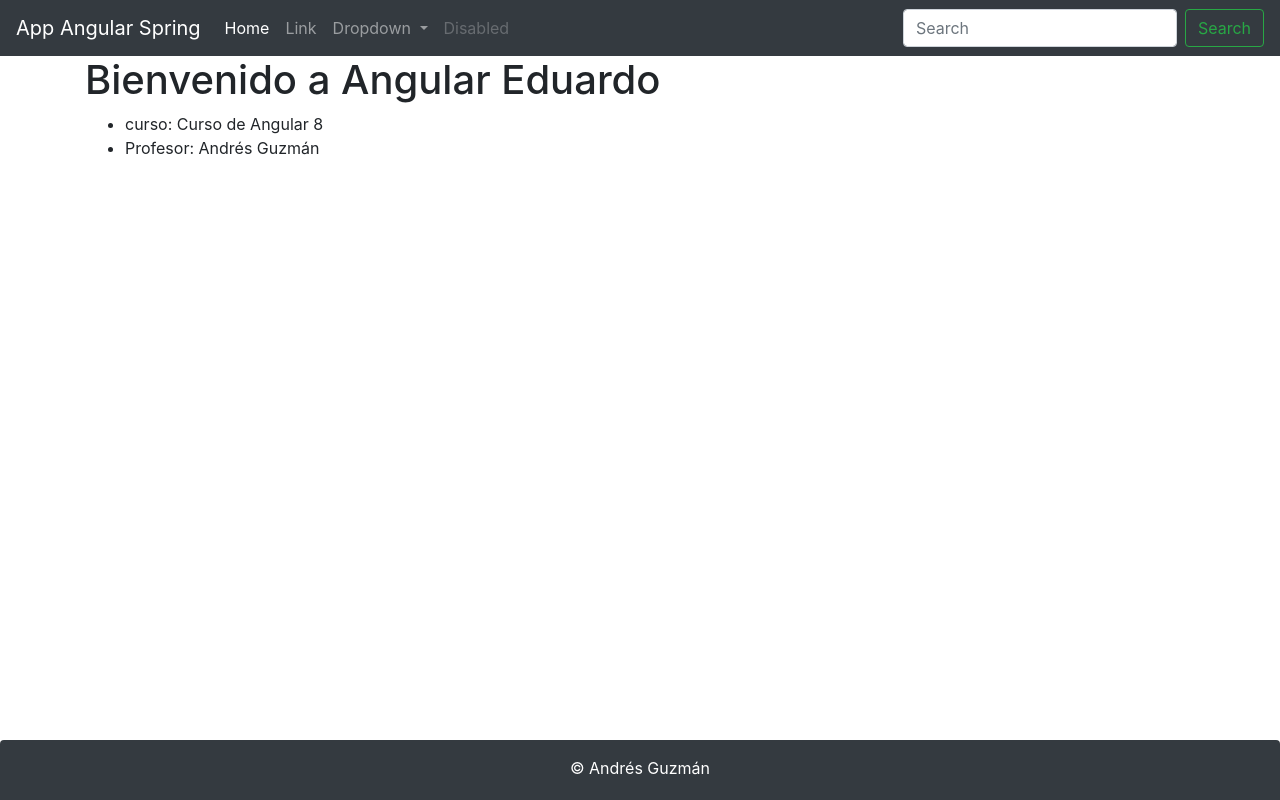
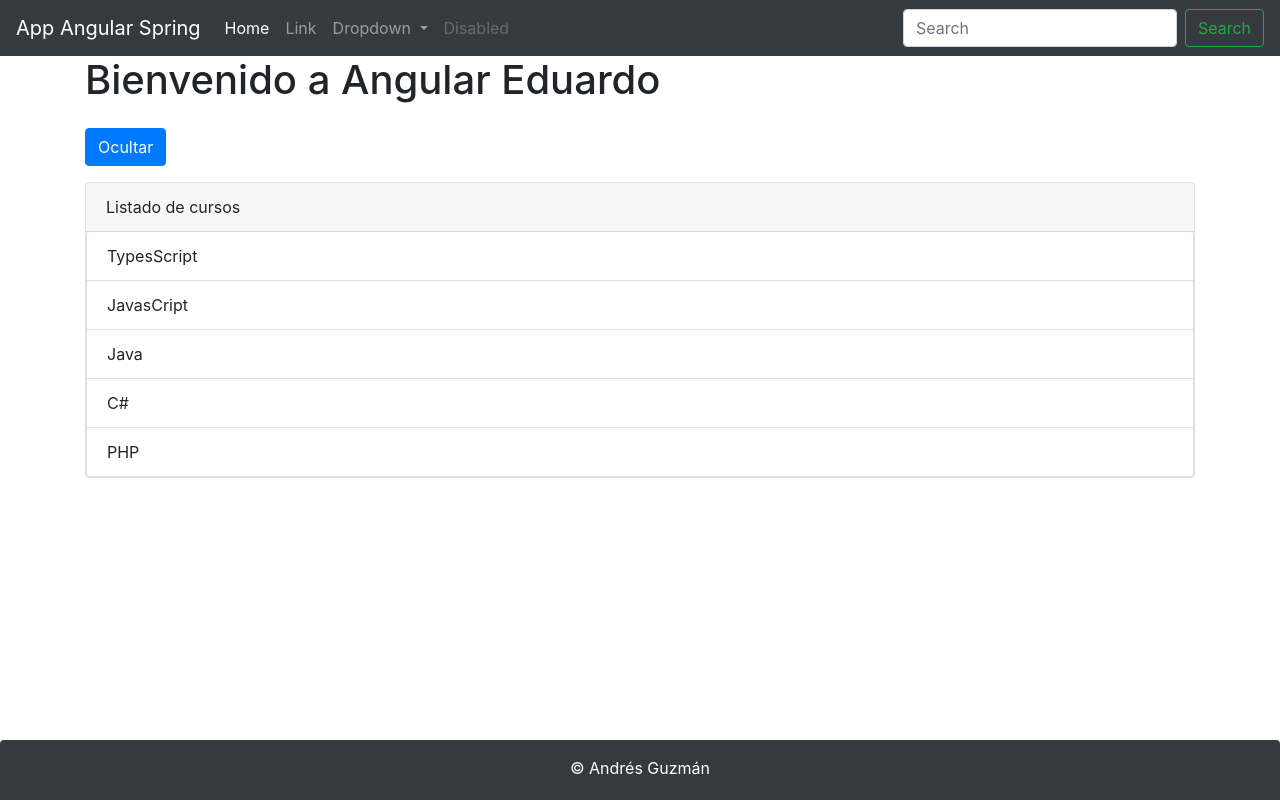
Before and after one commit to edufuentes/PracticasAngular8, an Angular app: page / in a window 1280 px wide. Built offline with nearby package versions, Linux system fonts and the light colour scheme.

Commit message:
usando directivas *ngFor y *ngIf

```diff
--- a/src/app/app.component.html
+++ b/src/app/app.component.html
@@ -3,7 +3,7 @@
     <h1>
         {{title}}
     </h1>
-    <ul>
+    <!--   <ul>
         <li>
             curso: {{curso}}
         </li>
@@ -11,7 +11,8 @@
             Profesor: {{profesor}}
         </li>
     </ul>
-
+-->
+    <app-directiva></app-directiva>
 </div>
 
 <app-footer></app-footer>
--- a/src/app/app.module.ts
+++ b/src/app/app.module.ts
@@ -4,12 +4,14 @@ import { NgModule } from '@angular/core';
 import { AppComponent } from './app.component';
 import { HeaderComponent } from './header/header.component';
 import { FooterComponent } from './footer/footer.component';
+import { DirectivaComponent } from './directiva/directiva.component';
 
 @NgModule({
   declarations: [
     AppComponent,
     HeaderComponent,
-    FooterComponent
+    FooterComponent,
+    DirectivaComponent
   ],
   imports: [
     BrowserModule
--- /dev/null
+++ b/src/app/directiva/directiva.component.html
@@ -0,0 +1,11 @@
+<!-- <button type="button" (click)="habilitar = (habilitar == true ? false: true)" class="btn btn-primary my-3">{{habilitar == true ? 'Ocultar':'Mostrar'}}</button> -->
+<button type="button" (click)="setHabilitar()" class="btn btn-primary my-3">{{habilitar == true ? 'Ocultar':'Mostrar'}}</button>
+<div class="card">
+    <div class="card-header">
+        Listado de cursos
+    </div>
+    <ul class="list-group" *ngIf="habilitar">
+        <!-- habilitar == false -->
+        <li class="list-group-item" *ngFor="let item of listaCurso">{{ item }}</li>
+    </ul>
+</div>
--- /dev/null
+++ b/src/app/directiva/directiva.component.ts
@@ -0,0 +1,19 @@
+import { Component, OnInit } from '@angular/core';
+
+@Component({
+  selector: 'app-directiva',
+  templateUrl: './directiva.component.html'
+})
+export class DirectivaComponent {
+
+  listaCurso: string[] = ['TypesScript','JavasCript','Java','C#','PHP'];
+
+  habilitar: boolean = true;
+
+  constructor() { }
+
+   setHabilitar(): void {
+     this.habilitar = (this.habilitar == true)? false: true;
+   }
+
+}
```
